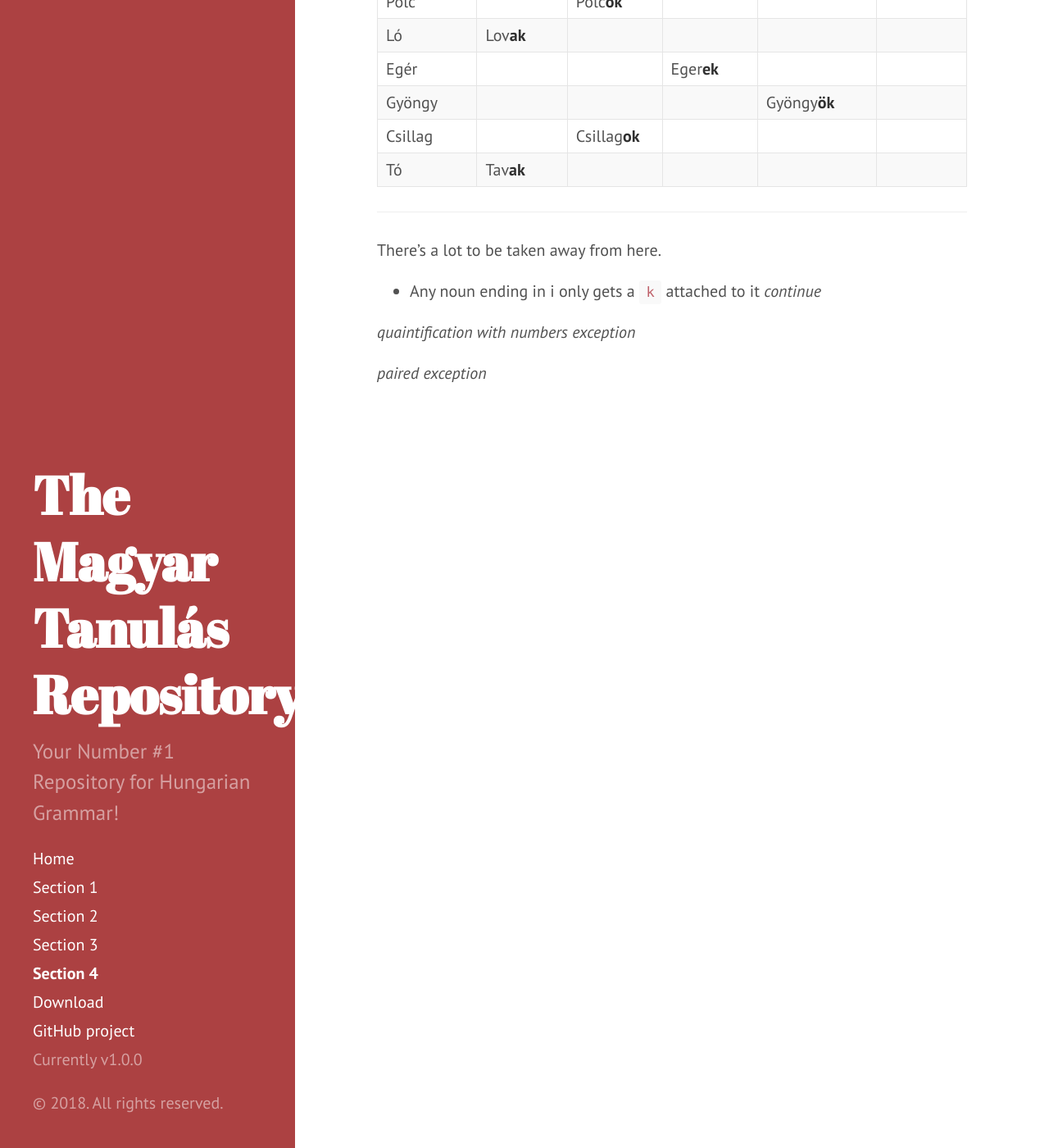
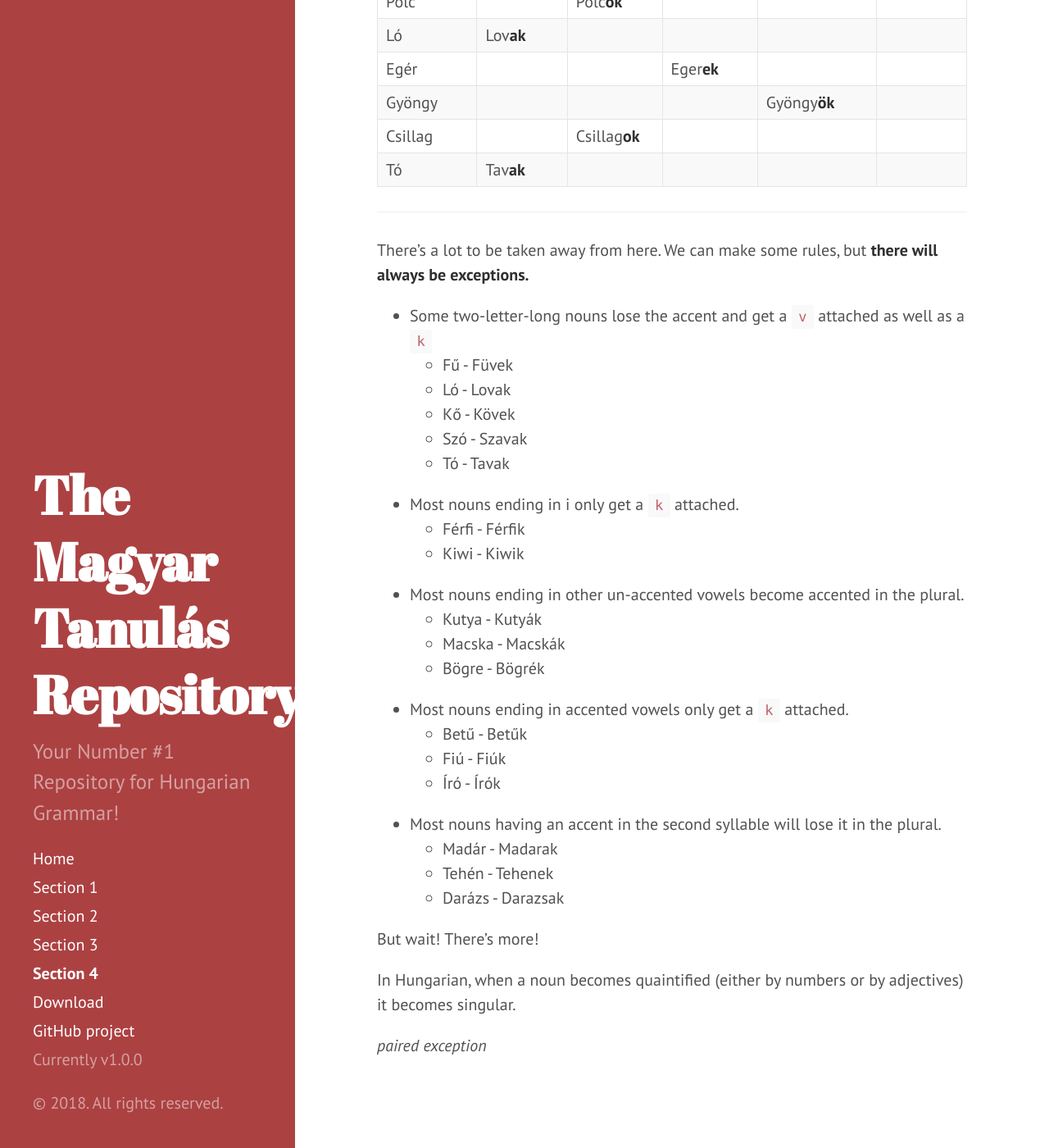
Before and after one commit to Magyartanulas/magyartanulas.github.io, a Jekyll site: the page built from Section4.md, in a window 1280 px wide and 1400 px high, scrolled down 1371 px. Shown: the whole window at 82% size. Built offline with Jekyll 4.4.1, drawn with Linux system fonts in a browser that asks for light colours; Markdown is read by kramdown in place of the engine named in the settings.

Commit message:
quik save

```diff
--- a/Section4.md
+++ b/Section4.md
@@ -42,11 +42,33 @@ Naturally, when adding the plural to our nominal noun, we have to obey vowel har
 | Tó       | Tav**ak**   |               |              |                |             |
 
 ---
-There's a lot to be taken away from here.
+There's a lot to be taken away from here. We can make some rules, but **there will always be exceptions.**
 
-* Any noun ending in i only gets a `k` attached to it
-*continue*
+* Some two-letter-long nouns lose the accent and get a `v` attached as well as a `k`
+  * Fű - Füvek
+  * Ló - Lovak
+  * Kő - Kövek
+  * Szó - Szavak
+  * Tó - Tavak
+* Most nouns ending in i only get a `k` attached.
+  * Férfi - Férfik
+  * Kiwi - Kiwik
+* Most nouns ending in other un-accented vowels become accented in the plural.
+  * Kutya - Kutyák
+  * Macska - Macskák
+  * Bögre - Bögrék
+* Most nouns ending in accented vowels only get a `k` attached.
+  * Betű - Betűk
+  * Fiú - Fiúk
+  * Író - Írók
+* Most nouns having an accent in the second syllable will lose it in the plural.
+  * Madár - Madarak
+  * Tehén - Tehenek
+  * Darázs - Darazsak
 
-*quaintification with numbers exception*
+But wait! There's more!
+
+In Hungarian, when a noun becomes quaintified (either by numbers or by adjectives) it becomes singular.
+
 
 *paired exception*
```
